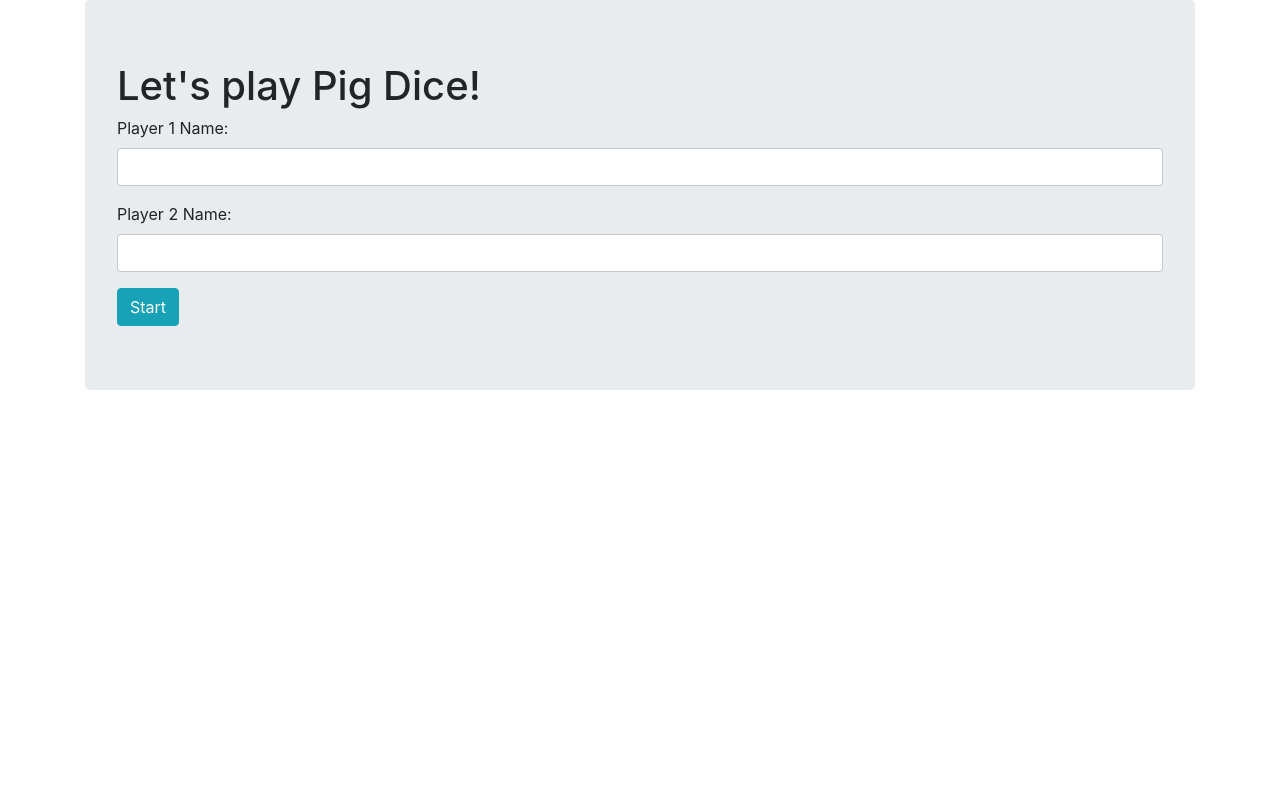
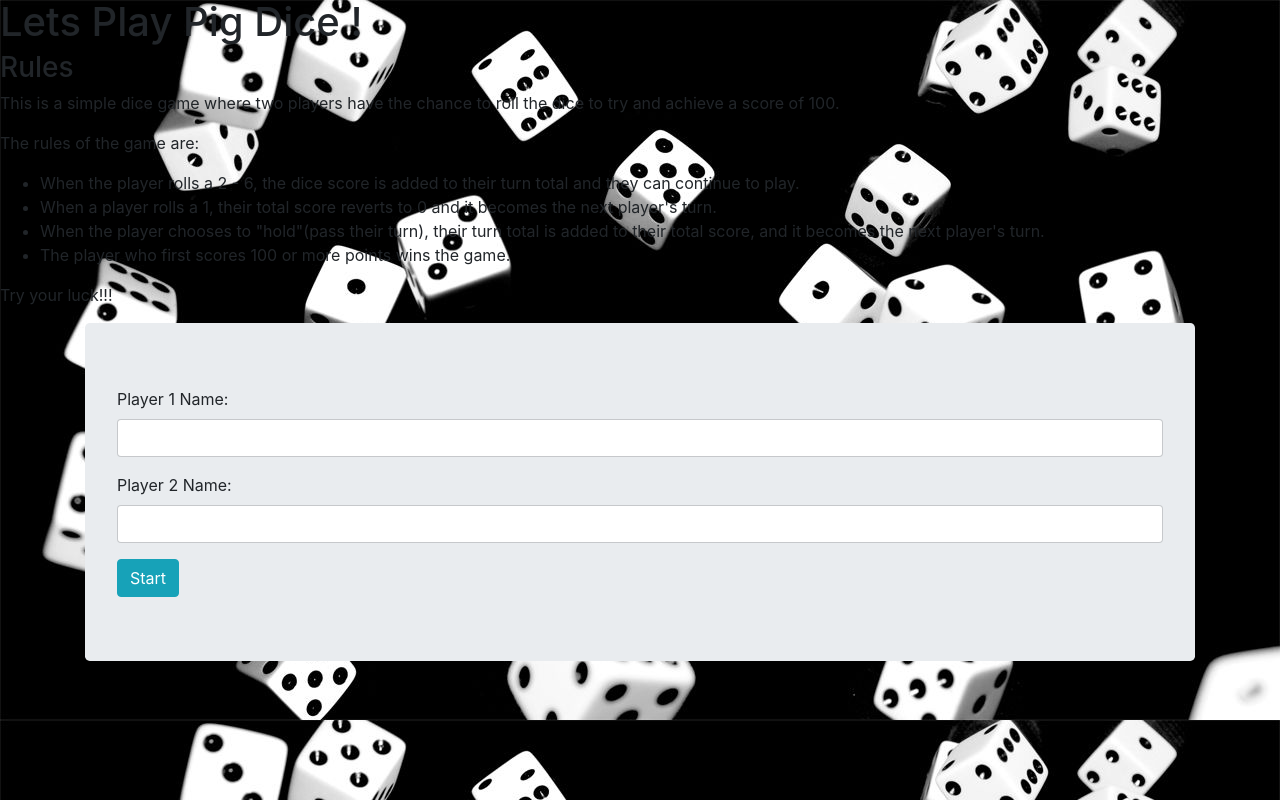
Before and after one commit to missnerea/pigdice, a plain HTML site: page index.html in a window 1280 px wide. Drawn offline with Linux system fonts and the light colour scheme.

Commit message:
Add rules section

```diff
--- a/css/styles.css
+++ b/css/styles.css
@@ -1,3 +1,7 @@
 .player-console {
   display: none;
 }
+
+body {
+background-image: url('../img/B_dice_52qkfisu.jpg');
+}
--- a/index.html
+++ b/index.html
@@ -8,10 +8,27 @@
     <title>Pig Dice Game</title>
   </head>
   <body>
-
+    <div id="header">
+    <h1>Lets Play Pig Dice !</h1>
+    </div>
+    <section id="rulesSection">
+        <div id="rulesHeader">
+            <h3 id="rules">Rules</h3>
+        </div>
+        <div id="rulesDefinitions">
+            <p>This is a simple dice game where two players have the chance to roll the dice to try and achieve a score of 100.</p>
+            <p>The rules of the game are:</p>
+            <ul>
+                <li>When the player rolls a 2 - 6, the dice score is added to their turn total and they can continue to play.</li>
+                <li>When a player rolls a 1, their total score reverts to 0 and it becomes the next player's turn.</li>
+                <li>When the player chooses to "hold"(pass their turn), their turn total is added to their total score, and it becomes the next player's turn.</li>
+                <li>The player who first scores 100 or more points wins the game.</li>
+            </ul>
+            <p>Try your luck!!!</p>
+        </div>
+    </section>
     <div class="start-menu container">
       <div class="jumbotron">
-        <h1>Let's play Pig Dice!</h1>
           <form id="player-1">
             <div class="form-group">
               <label for="player1Name">Player 1 Name:</label>
```
Also changed, not shown: img/B_dice_52qkfisu.jpg (added), img/pig-dice-fb680.jpg (added).
